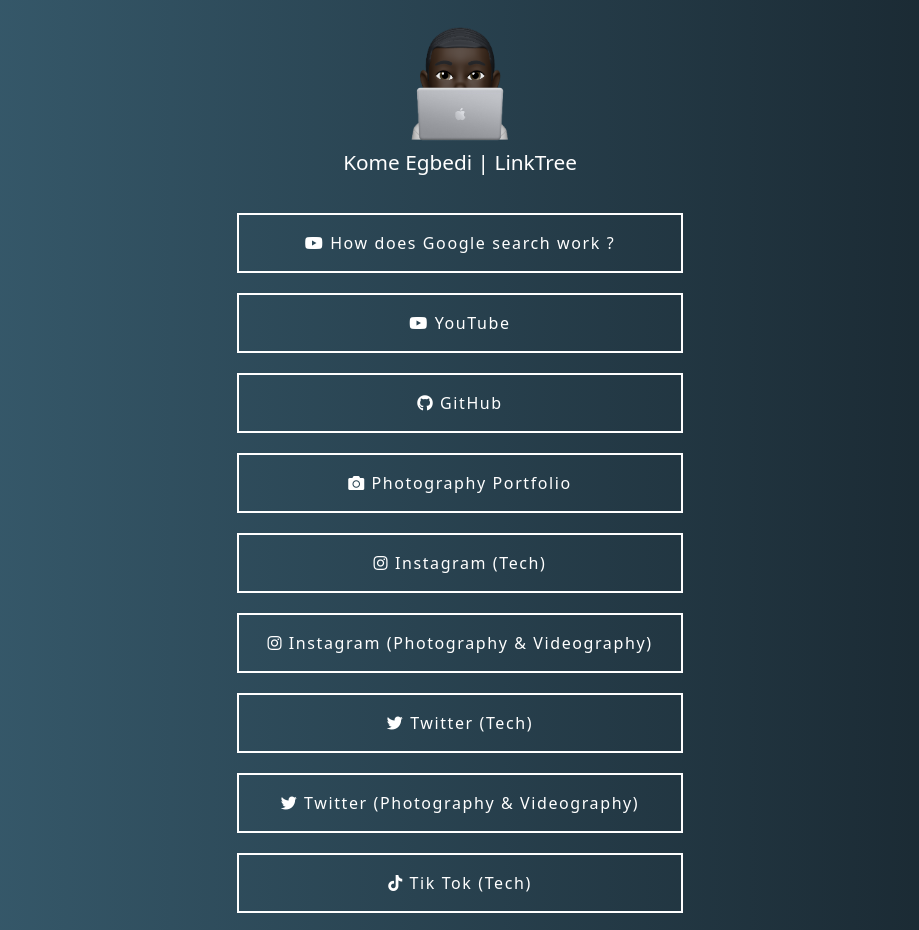
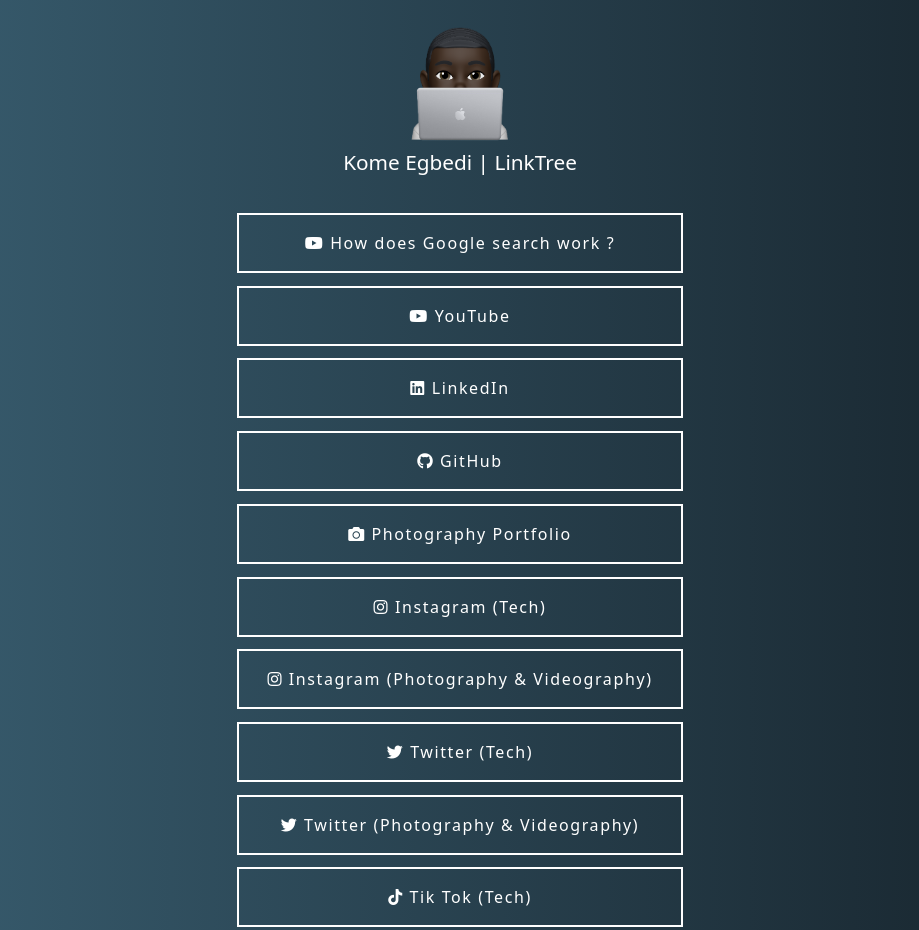
Before and after one commit to komeegbedi/LinkTree, a plain HTML site: page index.html in a window 1280 px wide. Shown: the top 930 px of the page, without its empty margins (180-1099 px from the left). Drawn offline with nearby package versions, Linux system fonts and the light colour scheme.

Commit message:
added linkedin profile

```diff
--- a/index.html
+++ b/index.html
@@ -44,6 +44,10 @@
             </div>
 
             <div class="col-12">
+                <a href="https://www.linkedin.com/in/komeegbedi/" target="_blank" rel="noopener noreferrer"><i class="fab fa-linkedin"></i> LinkedIn</a>
+            </div>
+
+            <div class="col-12">
                 <a href="https://github.com/komeegbedi" target="_blank" rel="noopener noreferrer"><i class="fab fa-github"></i> GitHub</a>
             </div>
 
```
